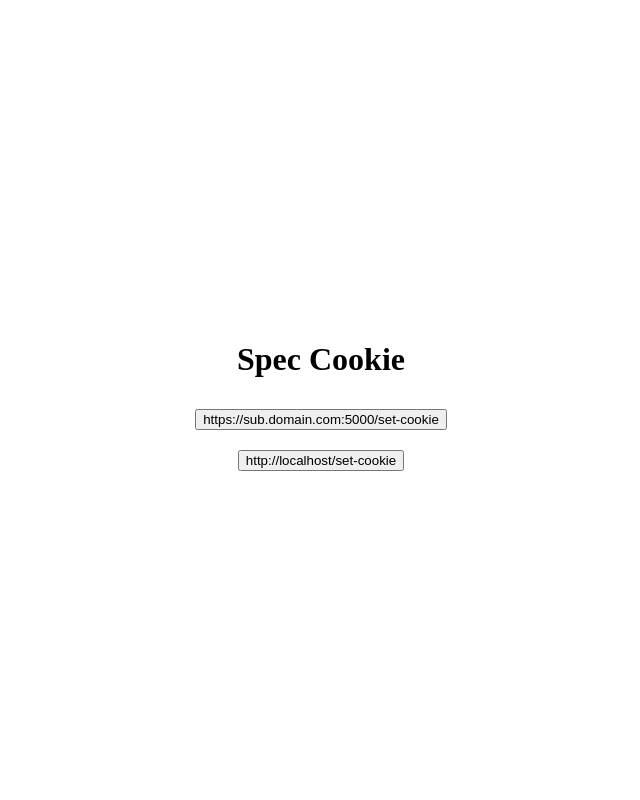
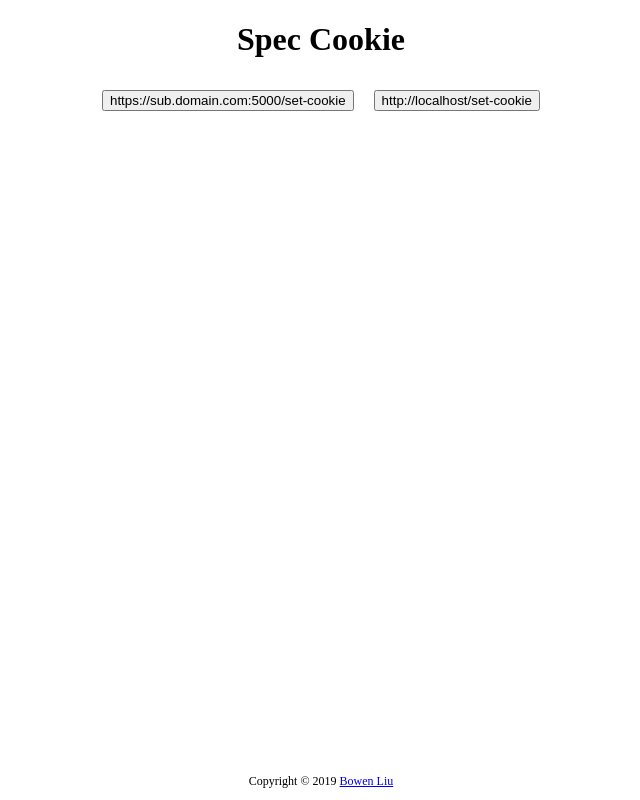
Before and after one commit to lbwa/spec-cookies, a website with bundled scripts: page src/public/index.html in a window 1280 px wide. Shown: the whole page, without its empty margins (319-959 px from the left). Built offline with nearby package versions, Linux system fonts and the light colour scheme.

Commit message:
feat: modify css layout

```diff
--- a/src/frontend.ts
+++ b/src/frontend.ts
@@ -1,5 +1,5 @@
 const $ = document.querySelector.bind(document)
-const ref = $('.ref')
+const ref = $('main')!
 const ORIGIN_TAG_TO_URL = {
   main: 'main.domain.com',
   sub: 'sub.domain.com'
@@ -38,5 +38,5 @@ if (new RegExp(ORIGIN_TAG_TO_URL.main).test(location.origin)) {
 sameSiteButton.innerText = `${location.origin}/set-cookie`
 sameSiteButton.onclick = () => http(`${location.origin}/set-cookie`)
 
-document.body.insertBefore(crossSiteButton, ref)
-document.body.insertBefore(sameSiteButton, ref)
+ref.appendChild(crossSiteButton)
+ref.appendChild(sameSiteButton)
--- a/src/public/index.html
+++ b/src/public/index.html
@@ -11,20 +11,31 @@
         margin: 0;
         padding: 0;
         height: 100%;
+        text-align: center;
       }
-      body {
-        display: flex;
-        justify-content: center;
-        align-items: center;
-        flex-direction: column;
+      main {
+        height: calc(100% - 36px);
+        overflow: hidden;
       }
       button {
         margin: 10px;
       }
+      footer {
+        padding: 10px 0;
+        font-size: 12px;
+      }
     </style>
   </head>
   <body>
-    <h1 class="title">Spec Cookie</h1>
-    <script class="ref" src="frontend.js"></script>
+    <main>
+      <h1 class="title">Spec Cookie</h1>
+    </main>
+    <footer>
+      Copyright &copy; 2019
+      <a href="http://github.com/lbwa" target="_blank" rel="noopener noreferrer"
+        >Bowen Liu</a
+      >
+    </footer>
+    <script src="frontend.js"></script>
   </body>
 </html>
```
